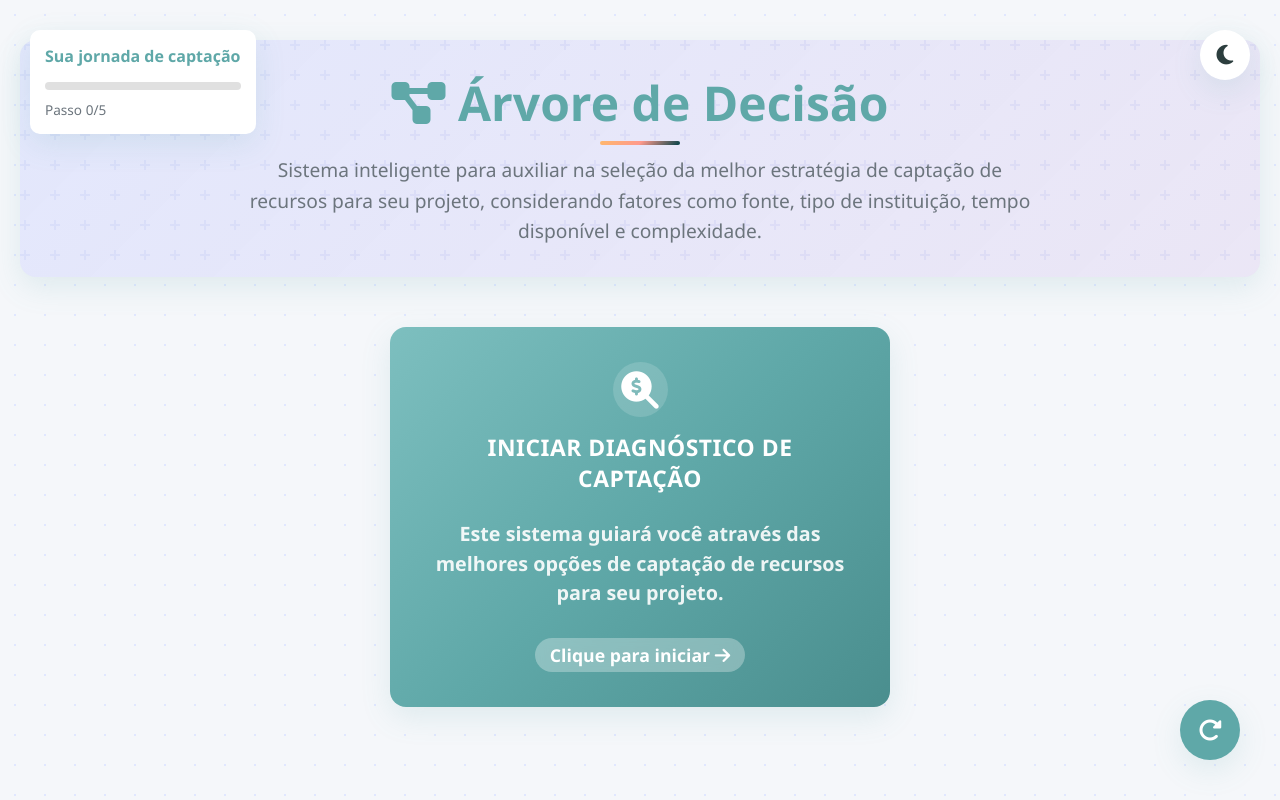
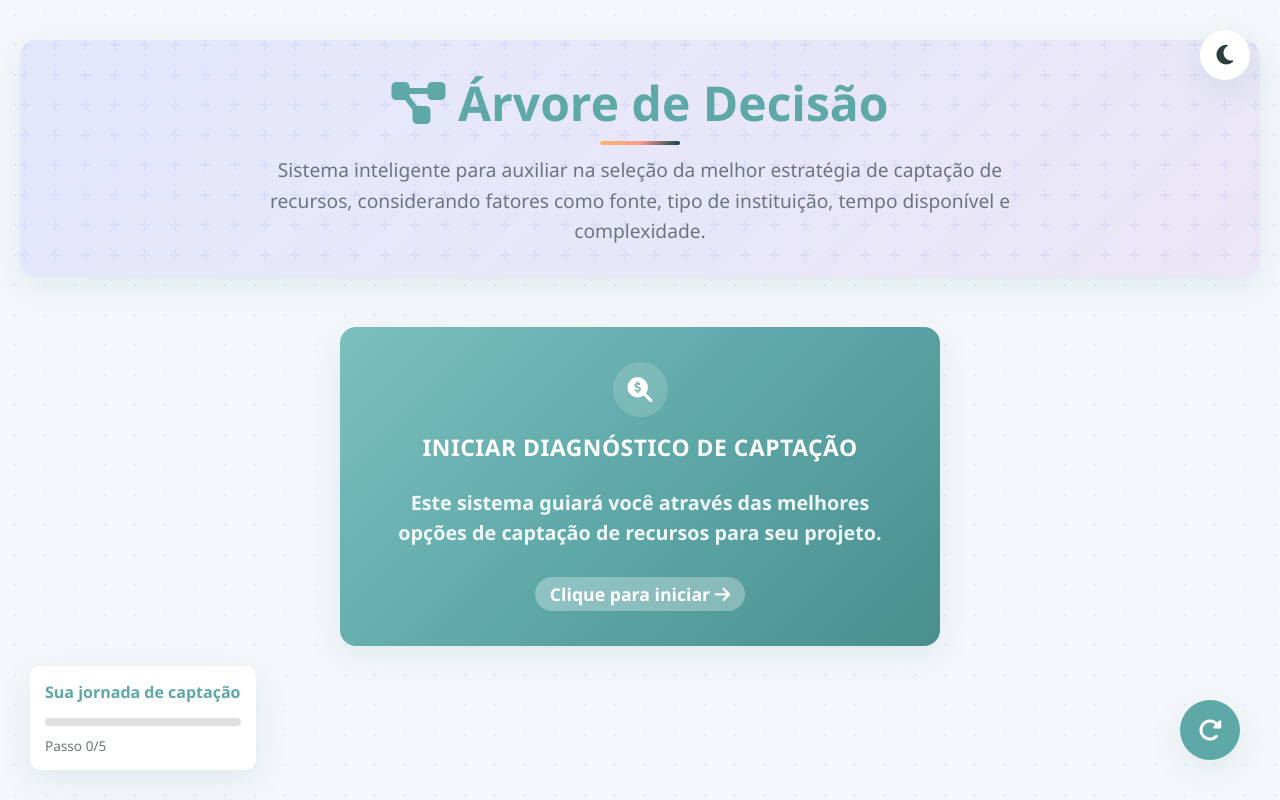
Before and after one commit to thaispaivacaliandra/processodecaptacao, a plain HTML site: page index.html in a window 1280 px wide. Drawn offline with Linux system fonts and the light colour scheme.

Commit message:
ajuste css

```diff
--- a/index.html
+++ b/index.html
@@ -116,7 +116,7 @@ transition: all 0.3s ease;
 position: relative;
 text-align: center;
 min-width: 320px;
-max-width: 500px;
+max-width: 600px;
 transform-origin: center;
 }
 
@@ -253,7 +253,7 @@ display: none;
 }
 
 .icon {
-font-size: 1.8em;
+font-size: 25px;
 margin-bottom: 15px;
 background: rgba(255, 255, 255, 0.15);
 width: 55px;
@@ -261,6 +261,9 @@ height: 55px;
 line-height: 55px;
 border-radius: 50%;
 margin: 0 auto 15px;
+display: flex;
+align-items: center;
+justify-content: center;
 }
 
 .node-title {
@@ -339,7 +342,7 @@ background: var(--secondary);
 
 .progress-container {
 position: fixed;
-top: 30px;
+bottom: 30px;
 left: 30px;
 z-index: 100;
 display: flex;
@@ -680,7 +683,7 @@ to { transform: scale(1); opacity: 1; }
 <header>
 <div class="header-content">
     <h1><i class="fas fa-project-diagram"></i> Árvore de Decisão</h1>
-    <p class="subtitle">Sistema inteligente para auxiliar na seleção da melhor estratégia de captação de recursos para seu projeto, considerando fatores como fonte, tipo de instituição, tempo disponível e complexidade.</p>
+    <p class="subtitle">Sistema inteligente para auxiliar na seleção da melhor estratégia de captação de recursos, considerando fatores como fonte, tipo de instituição, tempo disponível e complexidade.</p>
 </div>
 </header>
 
```
